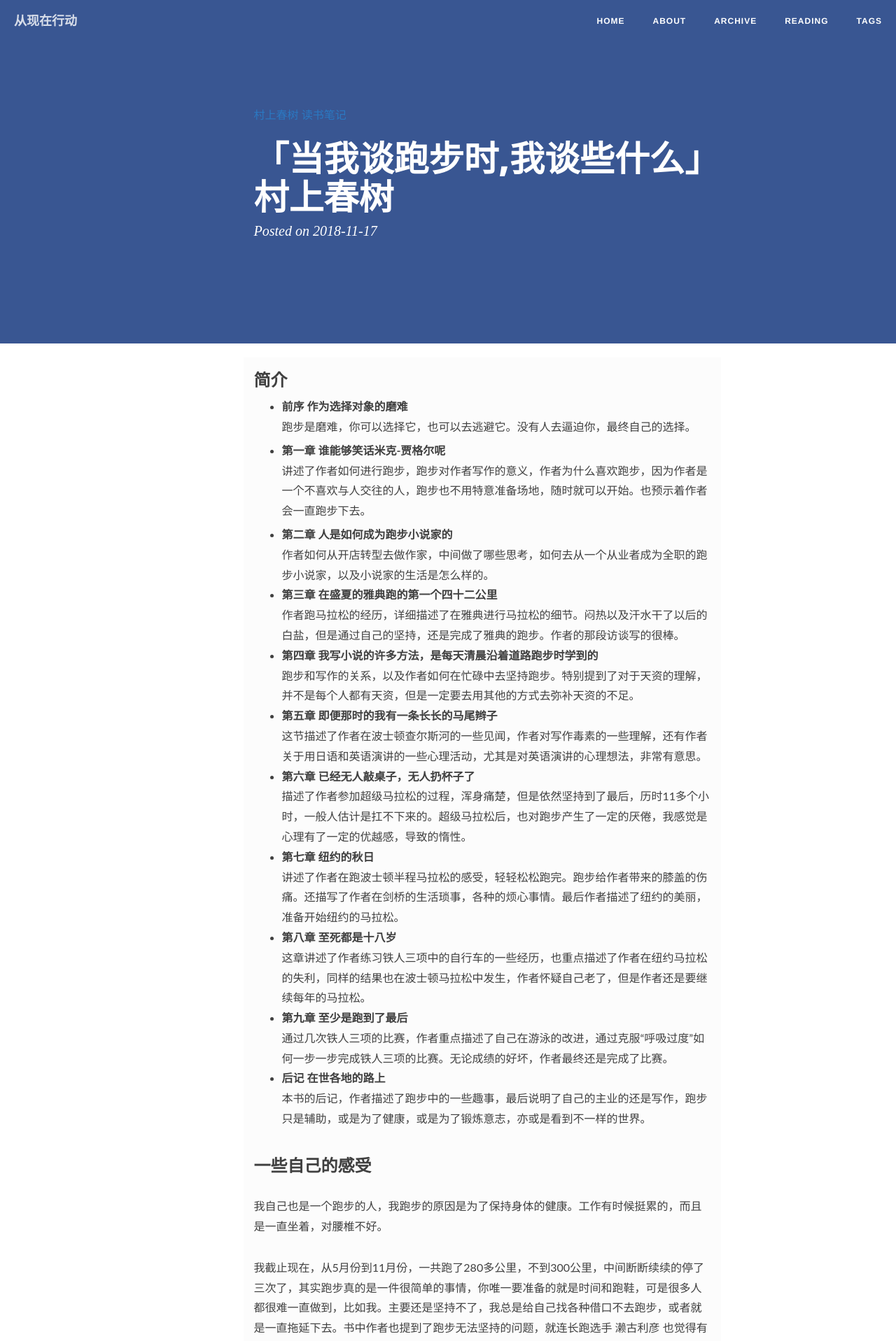
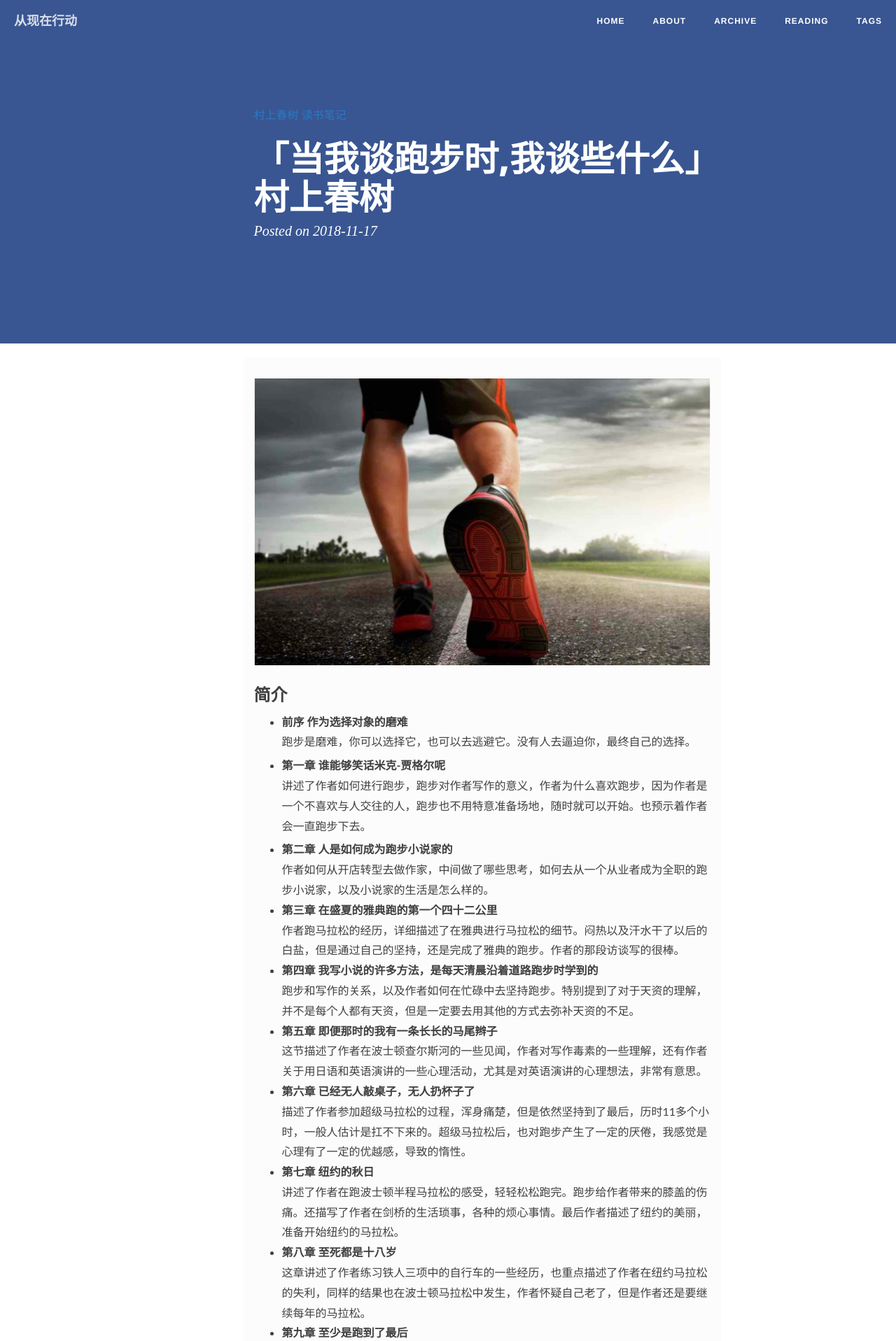
Before and after one commit to sanbuguan/sanbuguan.github.io, a Jekyll site: the page built from _posts/2018-11-17-TalkAboutRunning.md, in a window 1280 px wide. Shown: the top 1917 px of the page at 70% size. Built offline with Jekyll 4.4.1, drawn with Linux system fonts in a browser that asks for light colours; nearby versions of some CDN libraries; comment, search, counter and statistics services are not loaded.

Commit message:
Modify bolg css & add photo

```diff
--- a/_posts/2018-11-17-TalkAboutRunning.md
+++ b/_posts/2018-11-17-TalkAboutRunning.md
@@ -7,6 +7,8 @@
 description: 读村上春树的"当我谈跑步时，我谈些什么"
 hidden: false
 ---
+
+![ActLikeAeader]( {{ "/assert/20181117_1.jpg" | prepend: site.img_location }} )
 
 ### 简介
 
```
Also changed, not shown: _posts/2018-11-05-AboutTime.md (+1 -0 lines), assert/20181105_1.jpg (added), assert/20181117_1.jpg (added).
